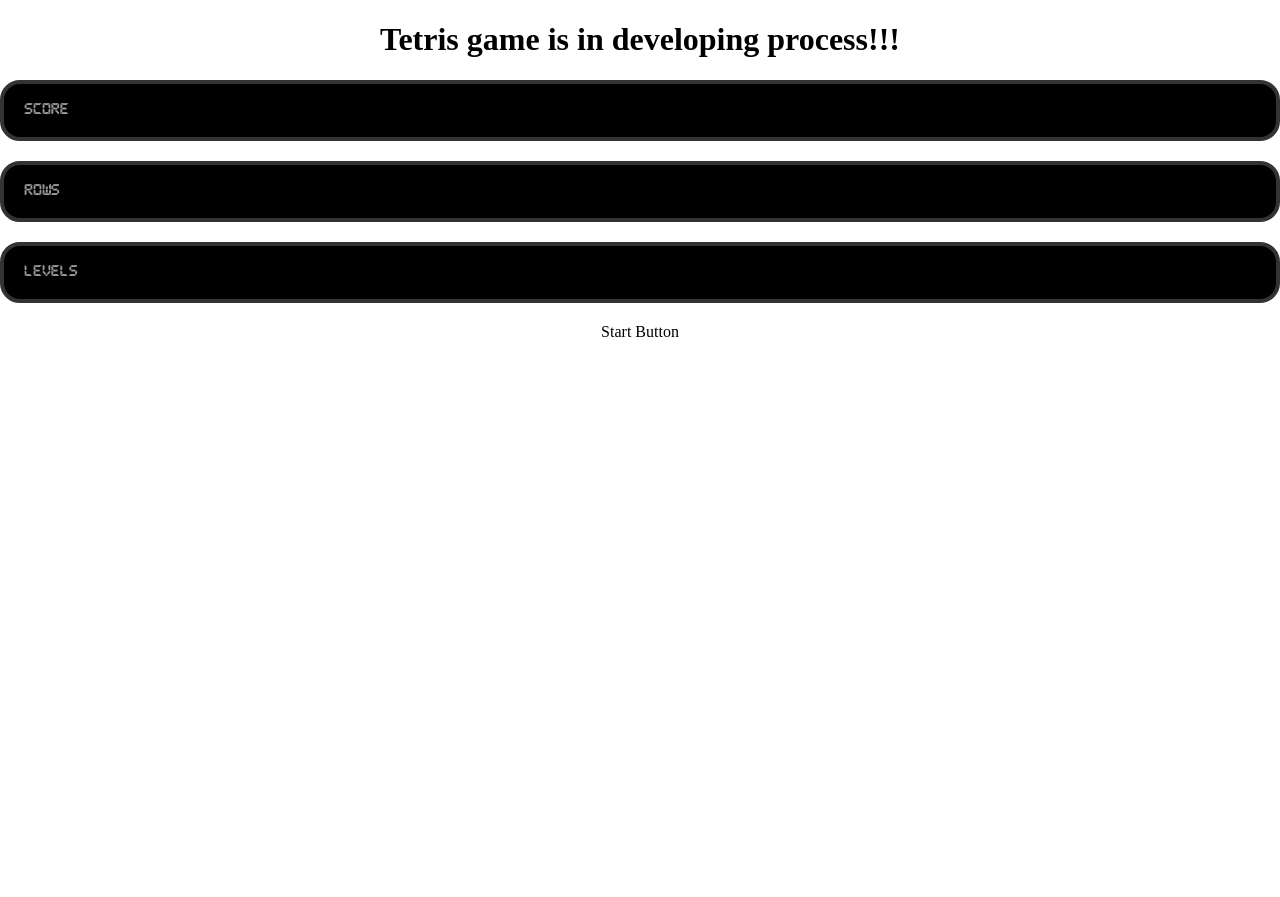
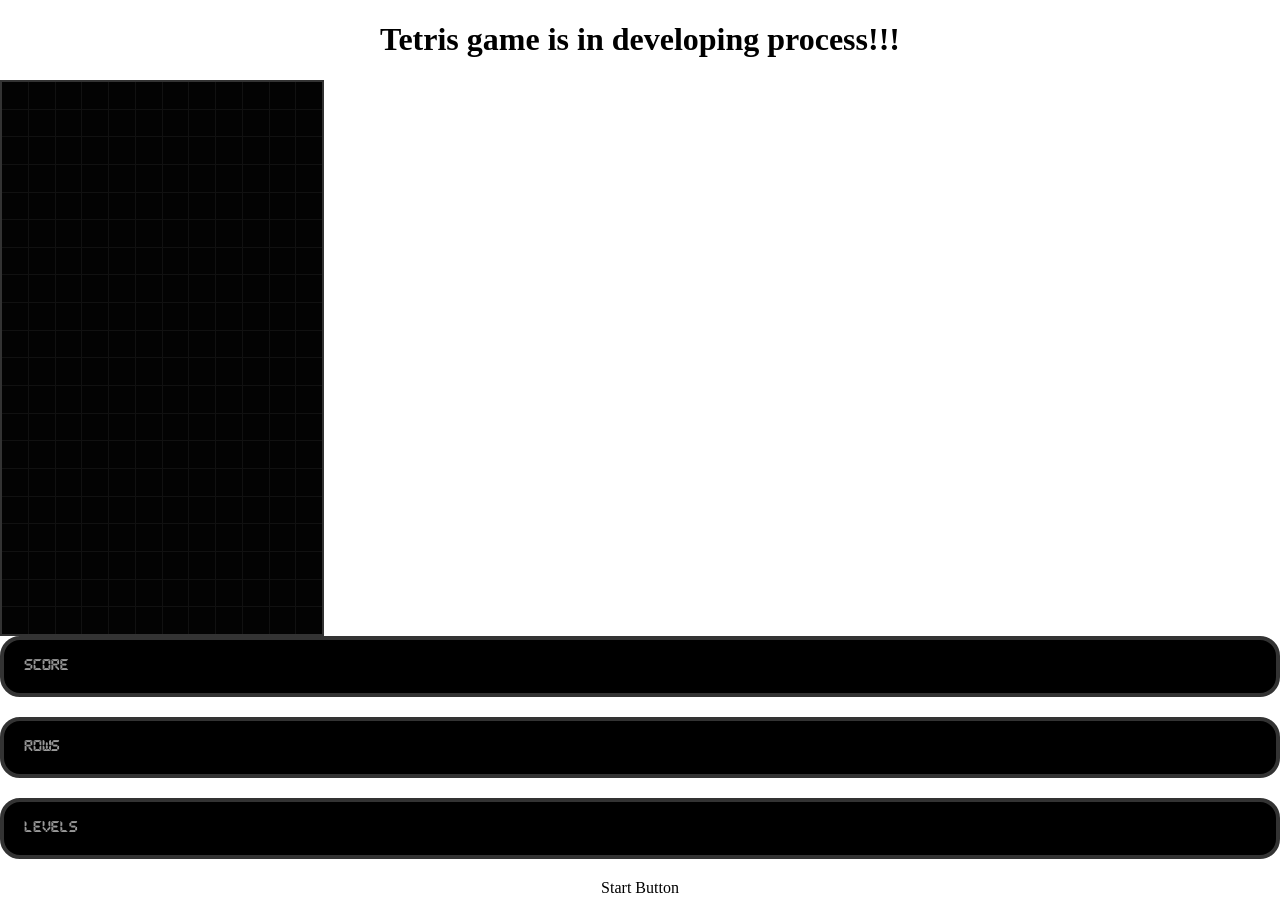
Before and after one commit to mohamedsgap/react-tetris-game, a React (Create React App) app: page / in a window 1280 px wide. Before the commit the page ends 800 px from the top, so only its background shows below. Built offline with nearby package versions, Linux system fonts and the light colour scheme.

Commit message:
Update Stage component with style

```diff
--- a/src/components/Stage.js
+++ b/src/components/Stage.js
@@ -1,10 +1,11 @@
-import React from 'react'
+import React from 'react';
+import { StageStyling } from './StageStyling';
 import Cell from './Cell';
 
+const Stage = ({ stage }) => (
+  <StageStyling width={stage[0].length} height={stage.length}>
+    {stage.map(row => row.map((cell, x) => <Cell key={x} type={cell[0]} />))}
+  </StageStyling>
+);
 
-const Stage = ({stage}) =>  (
-    <div>
-       {stage.map(row => row.map((cell, x) => <Cell key={x} type={cell[0]} />))}
-    </div>
-    )
-export  default Stage;
+export default Stage;
--- /dev/null
+++ b/src/components/StageStyling.js
@@ -0,0 +1,15 @@
+import styled from 'styled-components';
+
+export const StageStyling = styled.div`
+  display: grid;
+  grid-template-rows: repeat(
+    ${props => props.height},
+    calc(25vw / ${props => props.width})
+  );
+  grid-template-columns: repeat(${props => props.width}, 1fr);
+  grid-gap: 1px;
+  border: 2px solid #333;
+  width: 100%;
+  max-width: 25vw;
+  background: #111;
+`;
```
